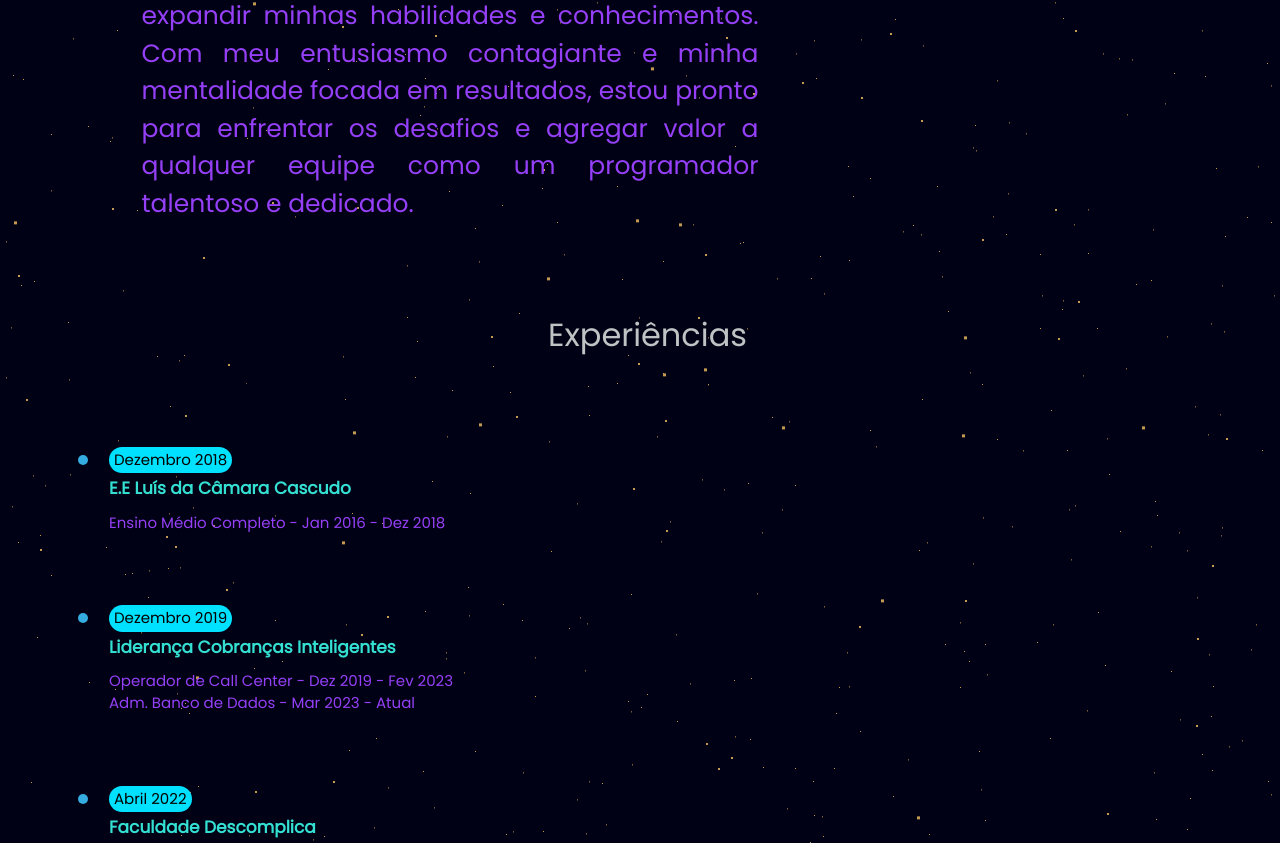
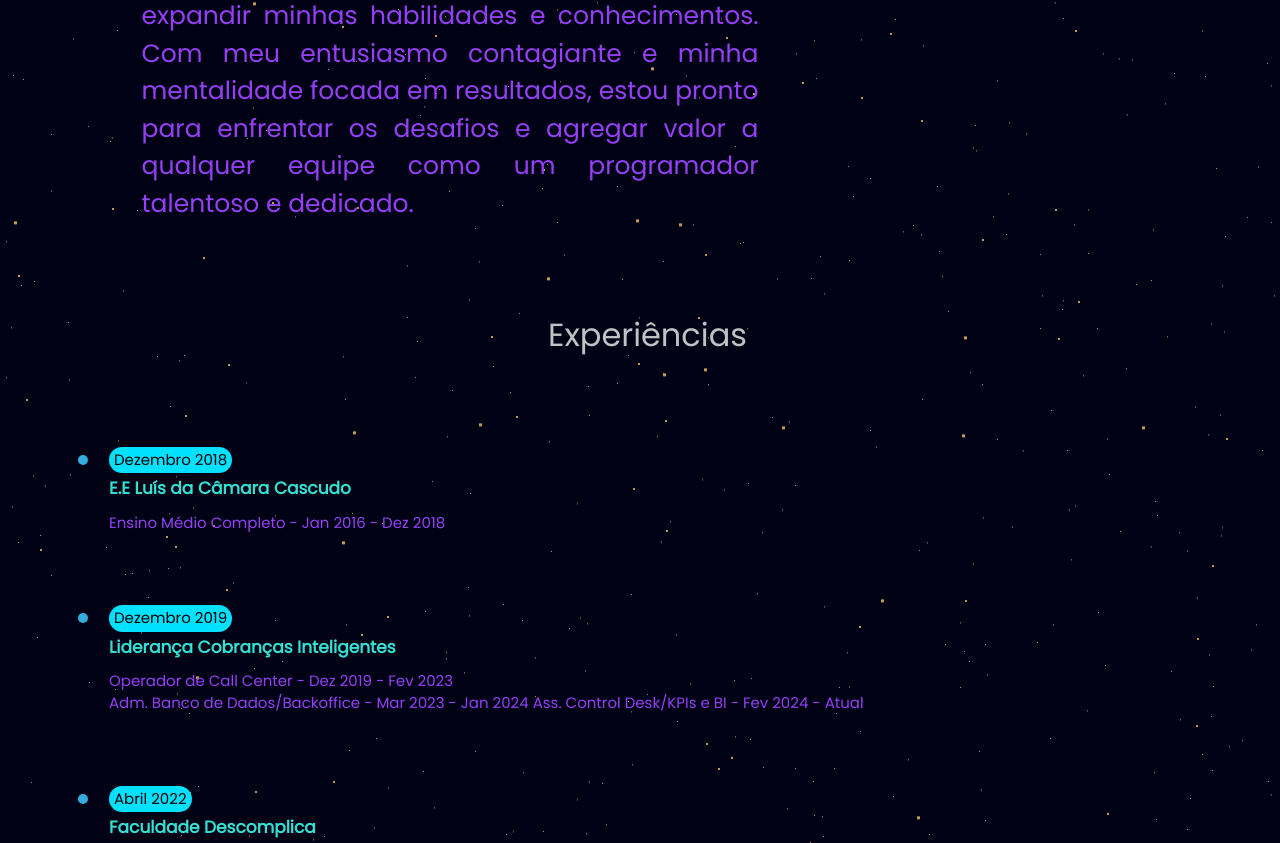
Before and after one commit to Cezaum/portifolio, a plain HTML site: page index.html in a window 1280 px wide. Shown: the part 1935-2778 px from the top of the page. Drawn offline with nearby package versions, Linux system fonts and the light colour scheme.

Commit message:
Update index.html

```diff
--- a/index.html
+++ b/index.html
@@ -82,7 +82,7 @@
       <div class="row gx-5 justify-content-md-center">
         <div class="col col-lg-7">
         <p>
-          Eu sou Cesar, um jovem visionário de 21 anos, e estou em busca de um emprego como programador.
+          Eu sou Cesar, um jovem visionário de 22 anos, e estou em busca de um emprego como programador.
           Tenho uma paixão inigualável pela programação e um desejo incansável de aprender.
           Encaro os desafios como oportunidades de crescimento e estou sempre atualizado sobre as últimas tendências e linguagens de programação.
           Minha mente analítica e criativa me destaca como um candidato excepcional, capaz de trazer soluções criativas e eficientes para qualquer projeto.
@@ -187,7 +187,8 @@
             <h3><b>Liderança Cobranças Inteligentes</b></h3>
             <p>
               Operador de Call Center - Dez 2019 - Fev 2023 <br>
-              Adm. Banco de Dados - Mar 2023 - Atual
+              Adm. Banco de Dados/Backoffice - Mar 2023 - Jan 2024
+              Ass. Control Desk/KPIs e BI - Fev 2024 - Atual
             </p>
           </div>
         </li>
```
